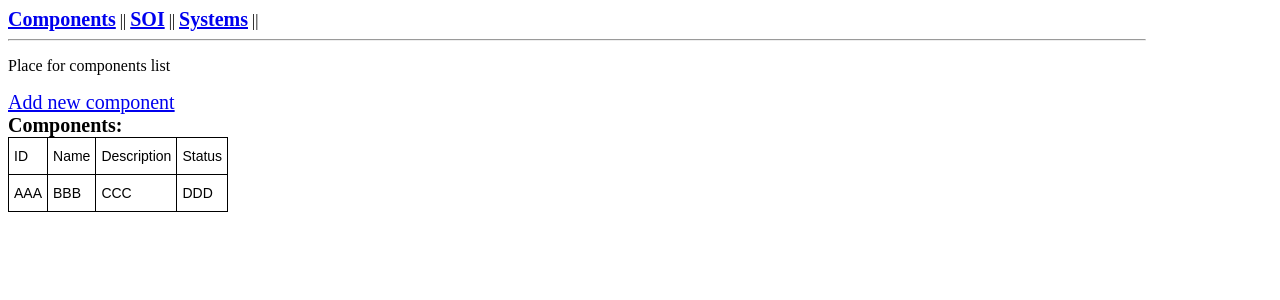
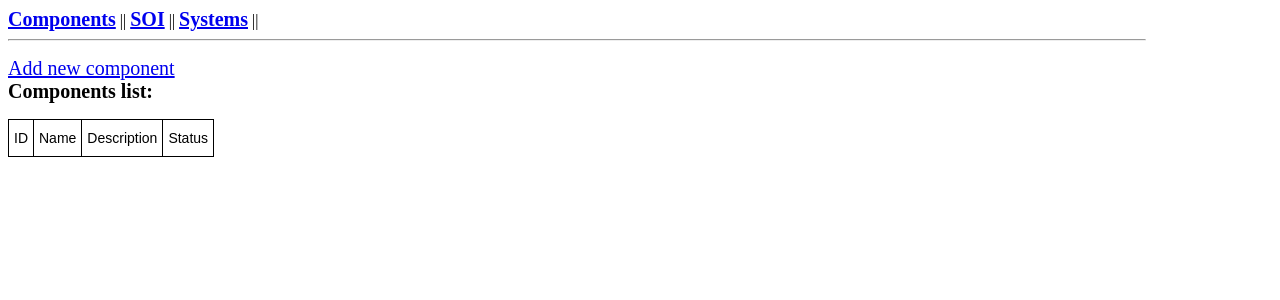
Before and after one commit to johnny-sky91/COMPanion, a Flask app: page /components_list in a window 1280 px wide. Shown: the top 300 px of the page. Run offline with Flask 3, Linux system fonts and the light colour scheme; lists and menus that the app fills with data are empty.

Commit message:
component list upgrade & template remove

```diff
--- a/app/routes.py
+++ b/app/routes.py
@@ -20,7 +20,7 @@ def components_list():
     components = Component.query.order_by(Component.component_name.desc())
 
     return render_template(
-        "components_list.html", title="Components", components=components
+        "lists/components_list.html", title="Components", components=components
     )
 
 
@@ -42,7 +42,7 @@ def add_new_component():
         flash(f"A new component has been added - {new_component.component_name}")
         return redirect(url_for("components_list"))
     return render_template(
-        "add_new_component.html", title="Add new Component", form=form
+        "add/add_new_component.html", title="Add new Component", form=form
     )
 
 
@@ -53,7 +53,7 @@ def component_view(component_id):
         what_component_id=component_id
     ).order_by(Component_Comment.component_comment_id.desc())
     return render_template(
-        "component_view.html",
+        "view/component_view.html",
         title=f"{component.component_name}",
         component=component,
         comments_list=comments_list,
@@ -71,7 +71,9 @@ def component_change_status(component_id):
         db.session.commit()
         return redirect(url_for("component_view", component_id=component_id))
     return render_template(
-        "update_component_status.html", title=f"{component.component_name}", form=form
+        "update/update_component_status.html",
+        title=f"{component.component_name}",
+        form=form,
     )
 
 
@@ -89,20 +91,20 @@ def add_component_comment(component_id):
         flash(f"New comment for component has been added")
         return redirect(url_for("component_view", component_id=component_id))
     return render_template(
-        "add_component_comment.html", title=f"{component.component_name}", form=form
+        "add/add_component_comment.html", title=f"{component.component_name}", form=form
     )
 
 
 @app.route("/soi_list")
 def soi_list():
     sois = SOI.query.order_by(SOI.soi_name.desc())
-    return render_template("soi_list.html", title="SOI", sois=sois)
+    return render_template("lists/soi_list.html", title="SOI", sois=sois)
 
 
 @app.route("/soi_view/<soi_id>", methods=["GET", "POST"])
 def soi_view(soi_id):
     soi = SOI.query.get(soi_id)
-    return render_template("soi_view.html", title=f"{soi.soi_name}", soi=soi)
+    return render_template("view/soi_view.html", title=f"{soi.soi_name}", soi=soi)
 
 
 @app.route("/soi_list/add_new_soi", methods=["GET", "POST"])
@@ -114,13 +116,13 @@ def add_new_soi():
         db.session.commit()
         flash(f"A new SOI has been added - {new_soi.soi_name}")
         return redirect(url_for("soi_list"))
-    return render_template("add_new_soi.html", title="Add new SOI", form=form)
+    return render_template("add/add_new_soi.html", title="Add new SOI", form=form)
 
 
 @app.route("/systems_list")
 def systems_list():
     systems = System.query.order_by(System.system_name.desc())
-    return render_template("systems_list.html", title="Systems", systems=systems)
+    return render_template("lists/systems_list.html", title="Systems", systems=systems)
 
 
 @app.route("/systems_list/add_new_system", methods=["GET", "POST"])
@@ -132,7 +134,7 @@ def add_new_system():
         db.session.commit()
         flash(f"A new System has been added - {new_system.system_name}")
         return redirect(url_for("systems_list"))
-    return render_template("add_new_system.html", title="Add new system", form=form)
+    return render_template("add/add_new_system.html", title="Add new system", form=form)
 
 
 # TODO - view - components list
--- a/app/templates/components_list.html
+++ b/app/templates/lists/components_list.html
@@ -1,16 +1,8 @@
 {% extends "base.html" %}
 {% block content %}
 
-<p>Place for components list</p>
 <a href="/components_list/add_new_component">Add new component</a>
-<br><b>Components:</b>
-{% for component in components %}
-<br>
-<a href="{{ url_for('component_view', component_id=component.component_id) }}">{{ component.component_name }}</a>
-status: {{ component.component_status }}
-status: {{ component.component_description }}
-{% endfor %}
-
+<br><b>Components list:</b>
 <style type="text/css">
     .tg  {border-collapse:collapse;border-spacing:0;}
     .tg td{border-color:black;border-style:solid;border-width:1px;font-family:Arial, sans-serif;font-size:14px;
@@ -29,12 +21,15 @@ status: {{ component.component_description }}
       </tr>
     </thead>
     <tbody>
+      {% for component in components %}
       <tr>
-        <td class="tg-0lax">AAA</td>
-        <td class="tg-0lax">BBB</td>
-        <td class="tg-0lax">CCC</td>
-        <td class="tg-0lax">DDD</td>
+        <td class="tg-0lax">{{ component.component_id }}</td>
+        <td class="tg-0lax"><a href="{{ url_for('component_view', component_id=component.component_id) }}">{{ component.component_name }}</a> </td>
+        <td class="tg-0lax">{{ component.component_description }}</td>
+        <td class="tg-0lax">{{ component.component_status }}</td>
       </tr>
+      {% endfor %}
+
     </tbody>
     </table>
 
```
Also changed, not shown: app.db, app/templates/add/add_component_comment.html (renamed from app/templates/add_component_comment.html), app/templates/add/add_new_component.html (renamed from app/templates/add_new_component.html), app/templates/add/add_new_soi.html (renamed from app/templates/add_new_soi.html), app/templates/add/add_new_system.html (renamed from app/templates/add_new_system.html), app/templates/lists/soi_list.html (renamed from app/templates/soi_list.html), app/templates/lists/systems_list.html (renamed from app/templates/systems_list.html), app/templates/update/update_component_status.html (renamed from app/templates/update_component_status.html), app/templates/view/component_view.html (renamed from app/templates/component_view.html), app/templates/view/soi_view.html (renamed from app/templates/soi_view.html).
